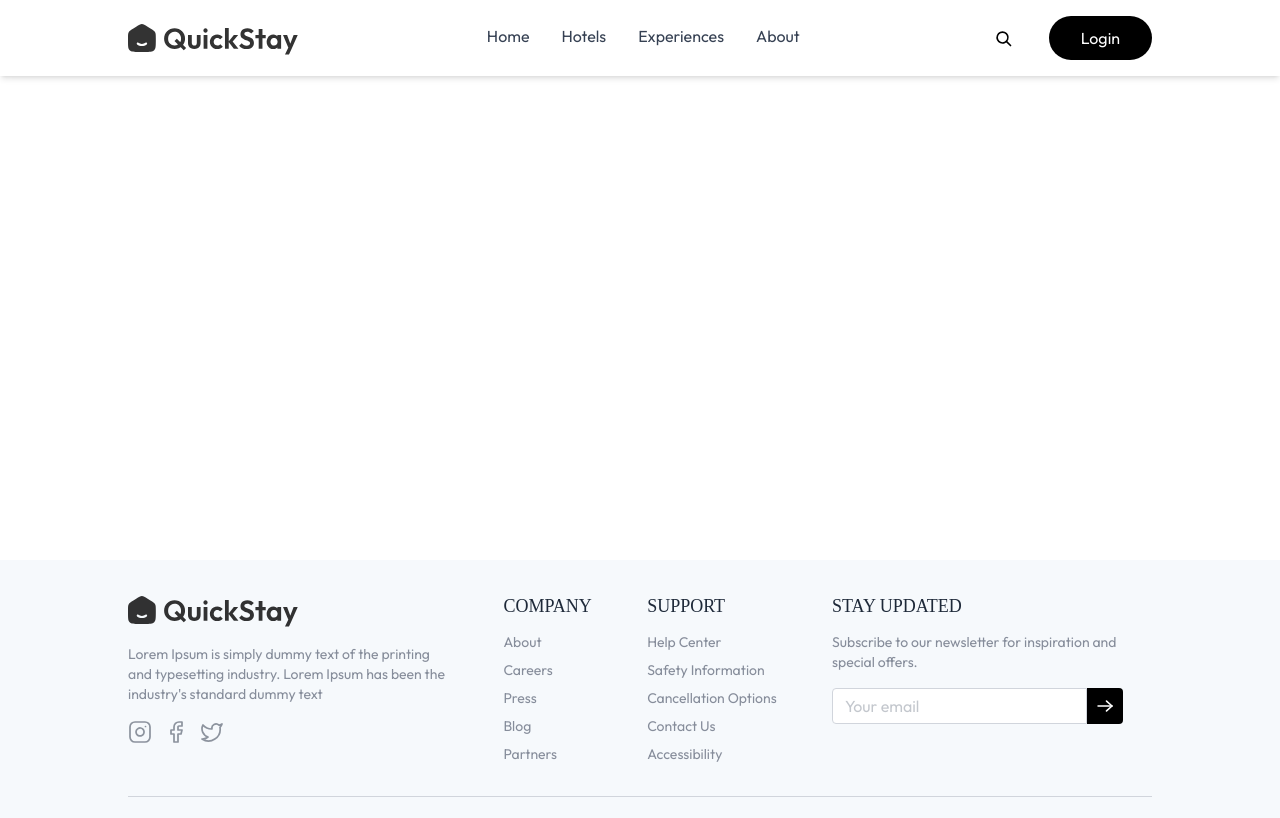
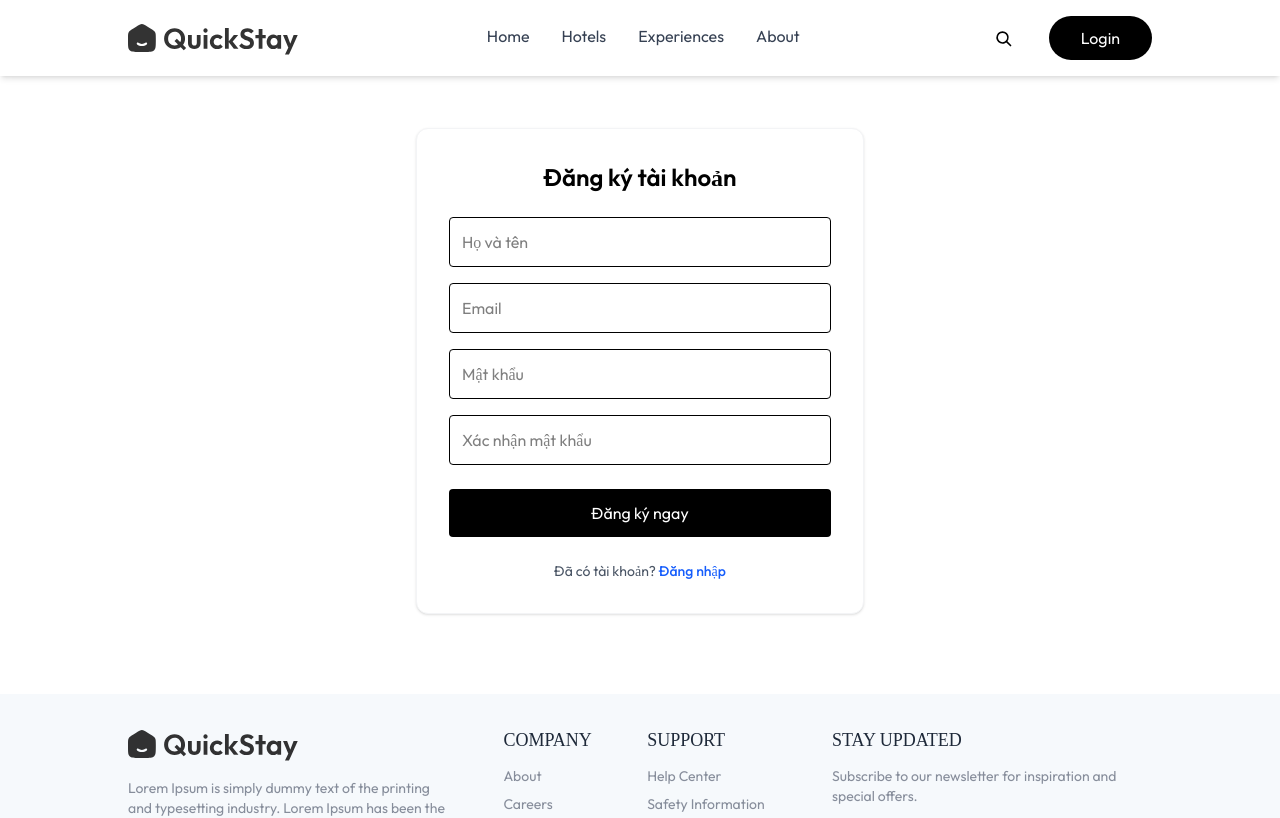
Before and after one commit to NestBook/nestbook-frontend, a React (Vite) app: page /register in a window 1280 px wide. Shown: the top 818 px of the page. Built offline with nearby package versions, Linux system fonts and the light colour scheme; a web font is replaced by a local one.

Commit message:
api register-login

```diff
--- a/src/App.jsx
+++ b/src/App.jsx
@@ -8,7 +8,7 @@ import AllRooms from "./pages/AllRooms";
 import RoomDetails from "./pages/RoomDetails";
 import MyBooking from "./pages/MyBooking";
 import Login from "./pages/Login";
-
+import Register from "./pages/Register";
 // Owner Pages
 import Layout from "./pages/hotelOwner/Layout";
 import Dashboard from "./pages/hotelOwner/Dashboard";
@@ -35,6 +35,7 @@ const App = () => {
           <Route path="/" element={<Home />} />
           <Route path="/rooms" element={<AllRooms />} />
           <Route path="/rooms/:id" element={<RoomDetails />} />
+          <Route path="/register" element={<Register />} />
           <Route path="/login" element={<Login />} />
 
           {/* Customer / Protected Routes */}
--- a/src/components/hotelOwner/Navbar.jsx
+++ b/src/components/hotelOwner/Navbar.jsx
@@ -1,23 +1,33 @@
-import { Link } from "react-router-dom";
+import { Link, useNavigate } from "react-router-dom";
 import { assets } from "../../assets/assets";
-import { UserButton } from "@clerk/clerk-react";
+import { useAuth } from "../../contexts/AuthContext";
 
 const Navbar = () => {
+  const { user, logout } = useAuth();
+  const navigate = useNavigate();
+
+  const handleLogout = () => {
+    logout();
+    navigate("/login");
+  };
+
   return (
-    <div
-      className="flex items-center justify-between px-4 md:px-8
-    border-b border-gray-300 py-3 bg-white transition-all
-    duration-300"
-    >
+    <div className="flex items-center justify-between px-4 md:px-8 border-b border-gray-300 py-3 bg-white transition-all duration-300">
       <Link to="/">
-        <img
-          src={assets.logo}
-          alt="logo"
-          className="h-9 invert
-            opacity-80"
-        />
+        <img src={assets.logo} alt="logo" className="h-9 invert opacity-80" />
       </Link>
-      <UserButton />
+
+      <div className="flex items-center gap-4">
+        <span className="text-sm font-medium text-gray-700 hidden sm:block">
+          Xin chào, {user?.name || user?.email || "Owner"}
+        </span>
+        <button
+          onClick={handleLogout}
+          className="bg-red-50 text-red-500 px-4 py-2 rounded text-sm hover:bg-red-100 transition"
+        >
+          Đăng xuất
+        </button>
+      </div>
     </div>
   );
 };
--- a/src/pages/Login.jsx
+++ b/src/pages/Login.jsx
@@ -1,5 +1,5 @@
 import { useState } from "react";
-import { useNavigate, useLocation } from "react-router-dom";
+import { useNavigate, useLocation, Link } from "react-router-dom";
 import { GoogleLogin } from "@react-oauth/google";
 import { loginApi, googleLoginApi } from "../services/authService";
 import { useAuth } from "../contexts/AuthContext";
@@ -22,10 +22,21 @@ const Login = () => {
 
     try {
       const res = await loginApi({ email, password });
-      const payload = res?.data?.data;
 
-      if (!payload) throw new Error("Invalid response");
+      // 1. ĐÃ SỬA: Áp dụng cơ chế lấy dữ liệu linh hoạt
+      const payload = res?.data?.data || res?.data;
 
+      // 2. Kiểm tra xem có token trả về không
+      if (!payload || !payload.accessToken) {
+        throw new Error("Invalid response - Không tìm thấy Access Token");
+      }
+
+      // 3. Fallback user mặc định nếu Backend không trả về user
+      if (!payload.user) {
+        payload.user = { role: "CUSTOMER" };
+      }
+
+      // 4. Xử lý luồng MFA cho Admin
       if (payload.requiresMfa) {
         navigate("/admin/mfa", { state: { mfaToken: payload.mfaToken } });
         return;
@@ -63,19 +74,14 @@ const Login = () => {
         providerToken: credentialResponse.credential,
       });
 
-      // 1. In ra xem Backend trả về cấu trúc gì
       console.log("📦 Dữ liệu Backend trả về:", res.data);
 
-      // 2. Lấy dữ liệu linh hoạt: Có API bọc 2 lớp data, có API bọc 1 lớp
       const payload = res?.data?.data || res?.data;
 
-      // 3. Nếu vẫn không có payload hoặc thiếu token thì báo lỗi
       if (!payload || !payload.accessToken) {
         throw new Error("Invalid response - Missing accessToken");
       }
 
-      // 4. Fallback: Nếu Backend chỉ trả về token mà không kèm thông tin user
-      // thì tạm thời tạo một user mặc định để tránh lỗi văng ra ở processLoginSuccess
       if (!payload.user) {
         payload.user = { role: "CUSTOMER" };
       }
@@ -164,6 +170,15 @@ const Login = () => {
             useOneTap={false}
           />
         </div>
+        <p className="mt-8 text-center text-sm text-gray-600">
+          Chưa có tài khoản?{" "}
+          <Link
+            to="/register"
+            className="text-blue-600 font-medium hover:underline"
+          >
+            Đăng ký ngay
+          </Link>
+        </p>
       </div>
     </div>
   );
--- /dev/null
+++ b/src/pages/Register.jsx
@@ -0,0 +1,136 @@
+import { useState } from "react";
+import { Link, useNavigate } from "react-router-dom";
+import { registerApi } from "../services/authService";
+
+const Register = () => {
+  const navigate = useNavigate();
+
+  const [name, setName] = useState("");
+  const [email, setEmail] = useState("");
+  const [password, setPassword] = useState("");
+  const [confirmPassword, setConfirmPassword] = useState("");
+
+  const [isLoading, setIsLoading] = useState(false);
+  const [errorMessage, setErrorMessage] = useState("");
+  const [successMessage, setSuccessMessage] = useState("");
+
+  const handleRegister = async (e) => {
+    e.preventDefault();
+    setErrorMessage("");
+    setSuccessMessage("");
+
+    if (password !== confirmPassword) {
+      setErrorMessage("Mật khẩu xác nhận không khớp!");
+      return;
+    }
+
+    setIsLoading(true);
+
+    try {
+      // ĐÃ SỬA Ở ĐÂY: Gửi lên "fullName" để khớp với Backend
+      await registerApi({ fullName: name, email, password });
+
+      setSuccessMessage(
+        "Đăng ký thành công! Đang chuyển hướng đến trang Đăng nhập...",
+      );
+
+      // Đợi 2 giây để user đọc thông báo rồi chuyển về Login
+      setTimeout(() => {
+        navigate("/login");
+      }, 2000);
+    } catch (error) {
+      console.error(error);
+      setErrorMessage(
+        error?.response?.data?.error?.message ||
+          error?.response?.data?.message ||
+          "Đăng ký thất bại. Email có thể đã tồn tại!",
+      );
+    } finally {
+      setIsLoading(false);
+    }
+  };
+
+  return (
+    <div className="pt-32 pb-20 flex justify-center px-4">
+      <div className="w-full max-w-md bg-white p-8 rounded-xl shadow border border-gray-100">
+        <h1 className="text-2xl font-semibold text-center mb-6">
+          Đăng ký tài khoản
+        </h1>
+
+        {errorMessage && (
+          <div className="bg-red-50 text-red-500 p-3 rounded mb-4 text-sm text-center">
+            {errorMessage}
+          </div>
+        )}
+
+        {successMessage && (
+          <div className="bg-green-50 text-green-600 p-3 rounded mb-4 text-sm text-center">
+            {successMessage}
+          </div>
+        )}
+
+        <form onSubmit={handleRegister}>
+          <input
+            type="text"
+            placeholder="Họ và tên"
+            required
+            value={name}
+            onChange={(e) => setName(e.target.value)}
+            className="w-full border p-3 mb-4 rounded focus:outline-none focus:border-black"
+          />
+
+          <input
+            type="email"
+            placeholder="Email"
+            required
+            value={email}
+            onChange={(e) => setEmail(e.target.value)}
+            className="w-full border p-3 mb-4 rounded focus:outline-none focus:border-black"
+          />
+
+          <input
+            type="password"
+            placeholder="Mật khẩu"
+            required
+            value={password}
+            onChange={(e) => setPassword(e.target.value)}
+            className="w-full border p-3 mb-4 rounded focus:outline-none focus:border-black"
+          />
+
+          <input
+            type="password"
+            placeholder="Xác nhận mật khẩu"
+            required
+            value={confirmPassword}
+            onChange={(e) => setConfirmPassword(e.target.value)}
+            className="w-full border p-3 mb-6 rounded focus:outline-none focus:border-black"
+          />
+
+          <button
+            type="submit"
+            disabled={isLoading}
+            className={`w-full py-3 rounded text-white transition-all ${
+              isLoading
+                ? "bg-gray-500 cursor-not-allowed"
+                : "bg-black hover:bg-gray-800"
+            }`}
+          >
+            {isLoading ? "Đang xử lý..." : "Đăng ký ngay"}
+          </button>
+        </form>
+
+        <p className="mt-6 text-center text-sm text-gray-600">
+          Đã có tài khoản?{" "}
+          <Link
+            to="/login"
+            className="text-blue-600 font-medium hover:underline"
+          >
+            Đăng nhập
+          </Link>
+        </p>
+      </div>
+    </div>
+  );
+};
+
+export default Register;
--- a/src/services/authService.js
+++ b/src/services/authService.js
@@ -16,3 +16,6 @@ export const verifyMfaApi = (data) => {
 export const googleLoginApi = (data) => {
   return axiosClient.post("/auth/google-login", data);
 };
+export const registerApi = (data) => {
+  return axiosClient.post("/auth/register", data);
+};
```
Also changed, not shown: src/components/Navbar.jsx (+40 -21 lines).
